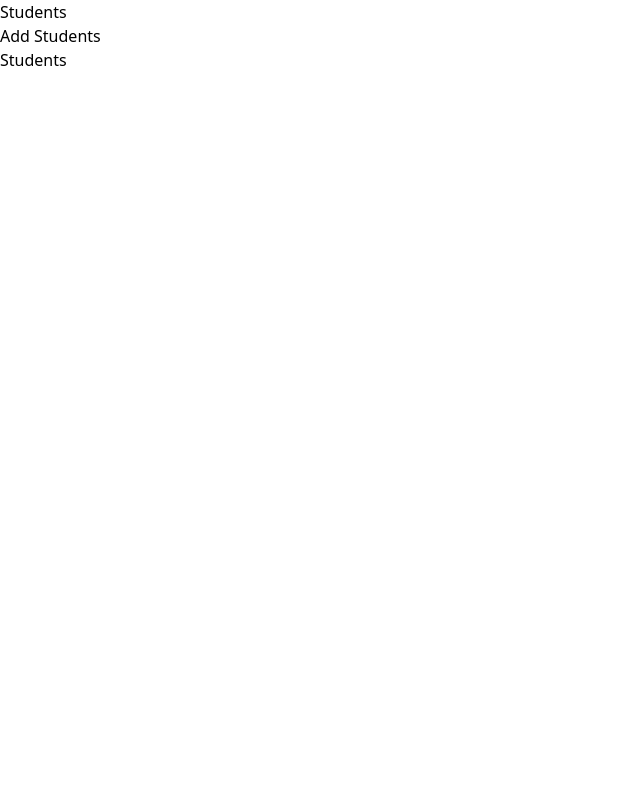
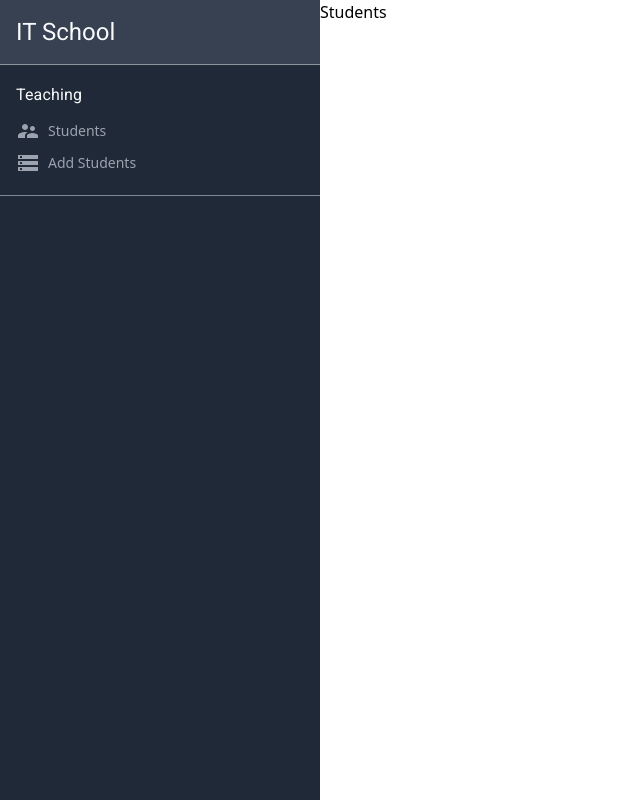
Before and after one commit to IlyaKrapivnoy/pair_programming, a React (Create React App) app: page / in a window 1280 px wide. Shown: the whole page, without its empty margins (0-640 px from the left). Built offline with nearby package versions, Linux system fonts and the light colour scheme.

Commit message:
add sidebar items

```diff
--- a/package.json
+++ b/package.json
@@ -5,6 +5,7 @@
     "dependencies": {
         "@craco/craco": "^6.4.0",
         "@material-ui/core": "^4.12.3",
+        "@material-ui/icons": "^4.11.2",
         "@testing-library/jest-dom": "^5.11.4",
         "@testing-library/react": "^11.1.0",
         "@testing-library/user-event": "^12.1.10",
--- a/src/App.js
+++ b/src/App.js
@@ -6,7 +6,7 @@ import AddStudents from './components/AddStudents';
 
 function App() {
     return (
-        <div className=''>
+        <div className='flex'>
             <Router>
                 <Sidebar />
                 <Switch>
--- a/src/components/Sidebar.jsx
+++ b/src/components/Sidebar.jsx
@@ -1,16 +1,34 @@
+import { Typography } from '@material-ui/core';
 import { Link } from 'react-router-dom';
+import { SupervisorAccount, Storage } from '@material-ui/icons';
+
 const Sidebar = () => {
     return (
-        <div>
-            {' '}
-            <ul>
-                <li>
-                    <Link to='/'>Students</Link>
-                </li>
-                <li>
-                    <Link to='/add_students'>Add Students</Link>
-                </li>
-            </ul>
+        <div className='w-3/12 h-screen bg-gray-800'>
+            <div className='p-4 border-opacity-50 border-b bg-gray-700'>
+                <Typography variant='h5' className='text-gray-50'>
+                    IT School
+                </Typography>
+            </div>
+            <div className='p-4 border-opacity-50 border-b'>
+                <Typography
+                    variant='subtitle1'
+                    gutterBottom
+                    className='text-gray-50'
+                >
+                    Teaching
+                </Typography>
+                <ul className='text-gray-400 text-sm'>
+                    <li className='flex items-center'>
+                        <SupervisorAccount className='mr-2 my-1' />
+                        <Link to='/'>Students</Link>
+                    </li>
+                    <li className='flex items-center'>
+                        <Storage className='mr-2 my-1' />
+                        <Link to='/add_students'>Add Students</Link>
+                    </li>
+                </ul>
+            </div>
         </div>
     );
 };
--- a/src/components/Students.jsx
+++ b/src/components/Students.jsx
@@ -1,5 +1,5 @@
 const Students = () => {
-    return <div>Students</div>;
+    return <div className='w-9/12'>Students</div>;
 };
 
 export default Students;
```
Also changed, not shown: 1 other file (tests, documents, lock files or other folders).
